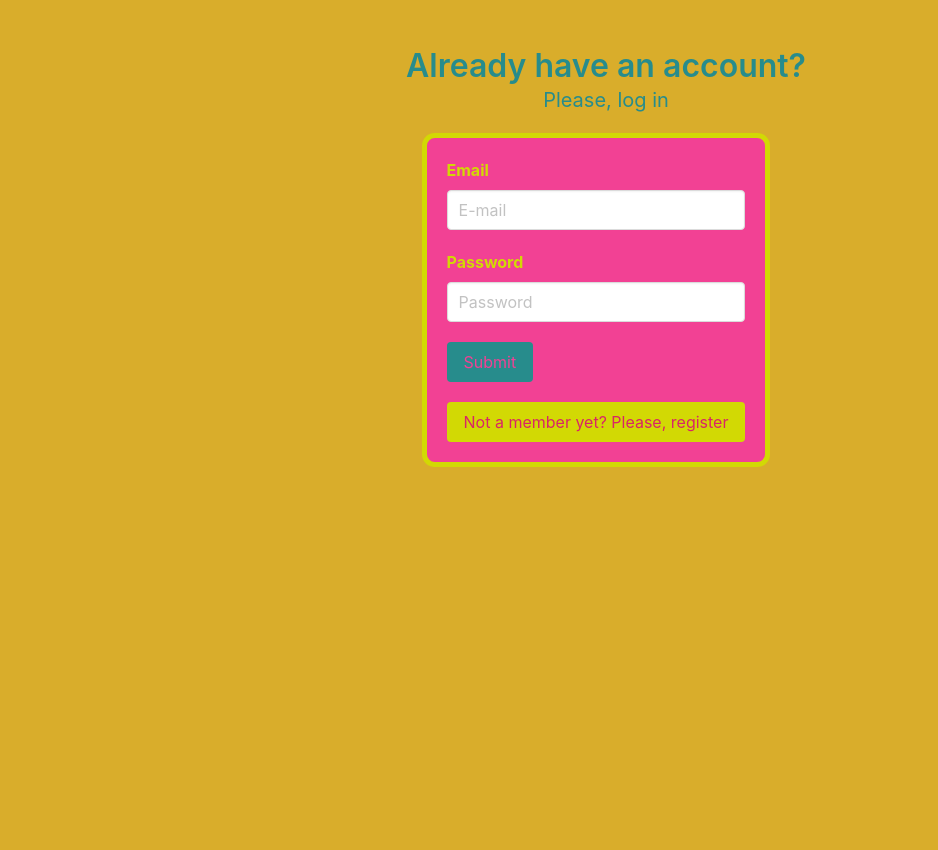
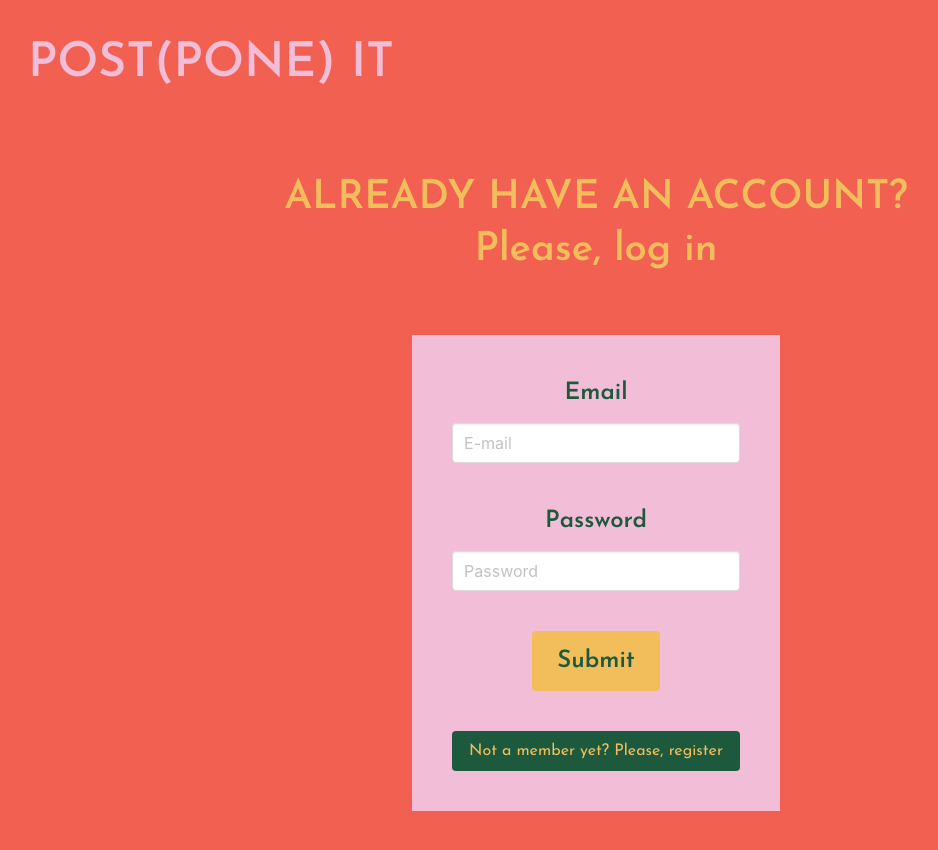
Before and after one commit to ainallamas/IronhackFinalProject, a Vue app: page /#/auth/login in a window 1280 px wide. Shown: the top 850 px of the page, without its empty margins (44-982 px from the left). Before the commit the page ends 800 px from the top, so only its background shows below. Built offline with nearby package versions, Linux system fonts and the light colour scheme; no server answers.

Commit message:
style changes

```diff
--- a/src/components/Login.vue
+++ b/src/components/Login.vue
@@ -4,20 +4,20 @@
 <div class="container">
 
 <div class="welcome-message">
-    <h1 class="title welcome">Already have an account?</h1>
-    <h2 class="subtitle welcome">Please, log in</h2>
+    <h1 class="title welcome is-size-2 has-text-weight-bold">ALREADY HAVE AN ACCOUNT?</h1>
+    <h2 class="subtitle welcome is-size-2 has-text-weight-bold">Please, log in</h2>
 </div>
 
 <div class="sign-in">
     <form @submit.prevent="onSubmit">
         <div class="field">
-            <label class="label">Email</label>
+            <label class="label is-size-4 has-text-weight-bold">Email</label>
             <div class="control">
             <input v-model="email" class="input" type="email" placeholder="E-mail">
             </div>
         </div>
             <div class="field">
-                <label class="label">Password</label>
+                <label class="label is-size-4 has-text-weight-bold">Password</label>
                 <div class="control">
                     <!-- Con el v-model almacenamos/vinculamos las variables al input que queramos -->
                 <input v-model="password" class="input" type="password" placeholder="Password">
@@ -25,7 +25,7 @@
             </div>
             <div class="field">
                 <div class="control">
-                <button class="button is-link is-centered submit-button" type="submit">Submit</button>
+                <button class="button is-link is-centered submit-button is-size-4 has-text-weight-bold" type="submit">Submit</button>
                 </div>
             </div>
     </form>
@@ -83,8 +83,12 @@ catch (error) {
 
 <style scoped>
 
+@import url('https://fonts.googleapis.com/css2?family=Josefin+Sans:wght@400;600&display=swap');
+
 label {
-color: #D2D904;
+    color: #1C593D;
+    font-family: 'Josefin Sans', sans-serif;
+    text-align: center;
 }
 
 .container {
@@ -93,51 +97,58 @@ color: #D2D904;
     align-items: center;
 }
 
+.control {
+    display: flex;
+    justify-content: center;
+}
+
 .welcome {
-    color: #278C8C;
+    font-family: 'Josefin Sans', sans-serif;
+    color: #F2BE5C;
 }
 
 .welcome-message {
-    margin-left: 20px;
-    display: flex;
-    flex-direction: column;
-    align-items: center;
+    margin: 20px;
+    text-align: center;
 }
 
 .sign-in {
-    margin: 20px;
-    border: solid 5px #D2D904;
-    border-radius: 0.8rem;
-    background-color:  #F24194;
+    margin: 40px;
+    background-color: #F2BDD6;
 }
 
 .field {
-    margin: 20px;
+    margin: 40px;
 }
 
 .register-button {
+    font-family: 'Josefin Sans', sans-serif;
     display: flex;
-    background-color: #D2D904;
+    background-color: #1C593D;
 }
 
 .register-button:hover {
-    background-color: #278C8C;
+    background-color: #F2BE5C;
 }
 
 .submit-button {
-    background-color: #278C8C;
-    color: #F24194;
+    font-family: 'Josefin Sans', sans-serif;
+    background-color: #F2BE5C;
+    color: #1C593D;
 }
 
 .submit-button:hover {
-    background-color: #D2D904;
-    color: #F24194;
+    background-color: #1C593D;
+    color: #F2BE5C;
 }
 
 a {
-    color: #D92567;
+    color: #F2BE5C;
+}
+
+a:hover {
+    color: #1C593D;
 }
 
 
-
 </style>
--- a/src/components/Navbar.vue
+++ b/src/components/Navbar.vue
@@ -2,11 +2,14 @@
 
 <div class="nav-top">
 <nav class="navbar" role="navigation" aria-label="main navigation">
+  <!-- <div class="navbar-brand">
+    <img src="https://encrypted-tbn0.gstatic.com/images?q=tbn:ANd9GcQyy_zGw32yNCVIqADtHgWGALoYrZrdRbRBmA&usqp=CAU" class="logo">
+  </div> -->
 
-  <div id="navbarBasicExample" class="navbar-menu">
+  <div class="navbar-menu">
    <div class="navbar-start">
-      <div class="navbar-item title ">
-      TASK DASHBOARD
+      <div class="navbar-item title has-text-weight-bold is-size-1">
+      POST(PONE) IT
       </div>
     </div>
   </div>
@@ -15,8 +18,8 @@
   <div class="navbar-end">
    <div class="navbar-item">
       <div class="buttons">
-        <button @click="logOut" class="button is-link is-centered logout-button">
-         <strong>Log out</strong>
+        <button @click="logOut" class="button is-link is-centered logout-button is-size-4 has-text-weight-bold">
+              Log out
         </button>
       </div>
     </div>
@@ -50,30 +53,35 @@ try {
 
 <style scoped>
 
+@import url('https://fonts.googleapis.com/css2?family=Josefin+Sans:wght@400;600&display=swap');
+
 .title {
-  color: #F24194;
+  color:#F26052;
+  font-family: 'Josefin Sans', sans-serif;
 }
 
 .navbar-menu {
-  background-color:#D9AD2B;
+  background-color:#F2BDD6;
 }
 
 .navbar-item {
-  background-color: #D9AD2B;
+  background-color: #F2BDD6;
 }
 
 .logout-button {
-  background-color: #D2D904;
-  color: #F24194;
+  font-family: 'Josefin Sans', sans-serif;
+  background-color: #F26052;
+  color: #1C593D;
 }
 
 .logout-button:hover {
-  background-color: #F24194;
-  color: #278C8C;
+  background-color: #1C593D;
+  color: #F2BE5C;
 }
 
-
-
-
+.buttons {
+  display: flex;
+  justify-content: center;
+}
 
 </style>
--- /dev/null
+++ b/src/components/NavbarLogin.vue
@@ -0,0 +1,42 @@
+<template>
+
+<div class="nav-top">
+<nav class="navbar" role="navigation" aria-label="main navigation">
+
+<div class="navbar-menu">
+   <div class="navbar-start">
+      <div class="navbar-item title has-text-weight-bold is-size-1">
+      POST(PONE) IT
+      </div>
+    </div>
+</div>
+
+</nav>
+</div>
+
+
+</template>
+
+<script setup>
+</script>
+
+<style scoped>
+
+@import url('https://fonts.googleapis.com/css2?family=Josefin+Sans:wght@400;600&display=swap');
+
+.title {
+  color:#F2BDD6;
+  background-color: #F26052;
+  font-family: 'Josefin Sans', sans-serif;
+  margin: 20px 0px 0px 60px;
+}
+
+.navbar-menu {
+  background-color:#F26052;
+}
+
+.navbar-item {
+  background-color: #F26052;
+}
+
+</style>
--- a/src/components/NewTask.vue
+++ b/src/components/NewTask.vue
@@ -3,7 +3,7 @@
 <div class="container">
 
 <div class="welcome-message">
-    <h1 class="title">NEW TASK</h1>
+    <h1 class="title has-text-weight-bold is-size-1">WHAT'S NEXT?</h1>
 </div>
 
 <form @submit.prevent="onSubmit">
@@ -22,7 +22,7 @@
 
     <div class="field">
         <div class="control">
-        <button class="button is-link is-centered submit-button" type="submit">Submit</button>
+        <button class="button is-link is-centered submit-button is-size-5 has-text-weight-bold" type="submit">Submit</button>
         </div>
     </div>
 
@@ -63,15 +63,28 @@ const onSubmit = (async () => {
 </script>
 
 <style scoped>
+@import url('https://fonts.googleapis.com/css2?family=Josefin+Sans:wght@400;600&display=swap');
+
+.title {
+  color: #F2BDD6;
+  font-family: 'Josefin Sans', sans-serif;
+}
 
 .container {
-    border: solid 5px #D2D904;
-    border-radius: 0.8rem;
-    background-color:  #F24194;
+    border: solid 5px #1C593D;
+    background-color:  #1C593D;
+}
+
+form {
+   margin: 0px 20px 0px 20px;
+}
+
+.control {
+    margin-bottom: 30px;
 }
 
 .welcome-message {
-    margin: 20px;
+    margin: 40px;
     display: flex;
     flex-direction: column;
     align-items: center;
@@ -83,13 +96,14 @@ const onSubmit = (async () => {
 }
 
 .submit-button {
-    background-color: #278C8C;
-    color: #F24194;
+    font-family: 'Josefin Sans', sans-serif;
+    background-color:#F2BE5C;
+    color: #F26052;
 }
 
 .submit-button:hover {
-    background-color: #D2D904;
-    color: #F24194;
-}
+    background-color:#F26052;
+    color:  #F2BE5C;
+};
 
 </style>
--- a/src/components/Register.vue
+++ b/src/components/Register.vue
@@ -5,26 +5,26 @@
 <div class="container">
 
 <div class="welcome-message">
-    <h1 class="title welcome">Please, sign up</h1>
+    <h1 class="title welcome is-size-2 has-text-weight-bold">Please, sign up</h1>
 </div>
 
 <div class="sign-up">
     <form @submit.prevent="onSubmit">
         <div class="field">
-            <label class="label">Email</label>
+            <label class="label is-size-4 has-text-weight-bold">Email</label>
             <div class="control">
             <input v-model="email" class="input" type="email" placeholder="E-mail">
             </div>
         </div>
         <div class="field">
-            <label class="label">Password</label>
+            <label class="label is-size-4 has-text-weight-bold">Password</label>
             <div class="control">
                 <!-- Con el v-model almacenamos/vinculamos las variables al input que queramos -->
             <input v-model="password" class="input" type="password" placeholder="Password">
             </div>
         </div>
         <div class="field">
-            <label class="label">Password confirmation</label>
+            <label class="label is-size-4 has-text-weight-bold">Password confirmation</label>
             <div class="control">
                 <!-- Con el v-model almacenamos/vinculamos las variables al input que queramos -->
             <input v-model="passwordConfirmation" class="input" type="password" placeholder="Password confirmation">
@@ -32,7 +32,7 @@
         </div>
         <div class="field">
             <div class="control">
-            <button class="button is-link is-centered submit-button" type="submit" placeholder="Text input">Submit</button>
+            <button class="button is-link is-centered submit-button is-size-4 has-text-weight-bold" type="submit">Submit</button>
             </div>
             </div>
         </form>
@@ -89,8 +89,12 @@ catch (error) {
 
 <style scoped>
 
+@import url('https://fonts.googleapis.com/css2?family=Josefin+Sans:wght@400;600&display=swap');
+
 label {
-color: #D2D904;
+    color: #1C593D;
+    font-family: 'Josefin Sans', sans-serif;
+    text-align: center;
 }
 
 .container {
@@ -99,50 +103,57 @@ color: #D2D904;
     align-items: center;
 }
 
+.control {
+    display: flex;
+    justify-content: center;
+}
+
 .welcome {
-    color: #278C8C;
+    font-family: 'Josefin Sans', sans-serif;
+    color:#F2BE5C;
 }
 
 .welcome-message {
-    margin-left: 20px;
-    display: flex;
-    flex-direction: column;
-    align-items: center;
+    margin: 20px;
+    text-align: center;
 }
 
 .sign-up {
-    margin: 20px;
-    border: solid 5px #D2D904;
-    border-radius: 0.8rem;
-    background-color:  #F24194;
+    margin: 40px;
+    background-color: #F2BDD6;
 }
 
 .field {
-    margin: 20px;
+    margin: 40px;
 }
 
 .login-button {
+    font-family: 'Josefin Sans', sans-serif;
     display: flex;
-    background-color: #D2D904;
+    background-color:  #1C593D;
 }
 
 .login-button:hover {
-    background-color: #278C8C;
+    background-color: #F2BE5C;
 }
 
 .submit-button {
-    background-color: #278C8C;
-    color: #F24194;
+    font-family: 'Josefin Sans', sans-serif;
+    background-color: #F2BE5C;
+    color: #1C593D;
 }
 
 .submit-button:hover {
-    background-color: #D2D904;
-    color: #F24194;
+    background-color: #1C593D;
+    color: #F2BE5C;
 }
 
 a {
-    color: #D92567;
+    color: #F2BE5C;
 }
 
+a:hover {
+    color: #1C593D;
+}
 
 </style>
--- a/src/components/TaskCard.vue
+++ b/src/components/TaskCard.vue
@@ -5,27 +5,27 @@
 
 <!-- El que hi ha després de :class només es compleix quan el boolean (isCreated) sigui true -->
 
-<div v-if="!taskEdition" class="task-card" :class="{ done : props.task.isCreated }">
+<div v-if="!taskEdition" class="task-card has-text-centered" :class="{ done : props.task.isCreated }">
 
     <div class="task-title">
-    <div class="title">{{props.task.title}}</div>
+    <div class="title tasca" :class="{ fet : props.task.isCreated }">{{props.task.title}}</div>
     </div>
 
     <div class="task-description">
-    <div class="subtitle">{{props.task.description}}</div>
+    <div class="subtitle tasca" :class="{ fet : props.task.isCreated }">{{props.task.description}}</div>
     </div>
 
     <div class="task-buttons">
-    <button @click="editTask" class="button submit-button">Edit</button>
+    <button @click="editTask" class="button submit-button is-size-5 has-text-weight-bold">Edit</button>
 
-    <button @click="completedTask" class="button submit-button">Done</button>
+    <button @click="completedTask" class="button submit-button is-size-5 has-text-weight-bold">Done</button>
 
-    <button @click="delTask" class="button submit-button">Delete</button>
+    <button @click="delTask" class="button submit-button is-size-5 has-text-weight-bold">Delete</button>
     </div>
 
 </div>
 
-<div v-else class="task-card" :class="{ done : props.task.isCreated }">
+<div v-else class="task-card tarea has-text-centered" :class="{ done : props.task.isCreated }">
 
     <div class="field">
         <div class="control">
@@ -41,18 +41,18 @@
 
     <div class="field">
         <div class="control">
-        <button @click="acceptChanges" class="button submit-button">
+        <button @click="acceptChanges" class="button submit-button is-size-5 has-text-weight-bold">
             <strong>Accept</strong>
         </button>
-        <button @click="cancelChanges" class="button submit-button">
+        <button @click="cancelChanges" class="button submit-button is-size-5 has-text-weight-bold">
            <strong>Cancel</strong>
         </button>
         </div>
     </div>
 
 </div>
+</div>
 
-</div>
 </div>
 
 </template>
@@ -125,35 +125,39 @@ const acceptChanges = (async () => {
 
 
 <style scoped>
+@import url('https://fonts.googleapis.com/css2?family=Josefin+Sans:wght@400;600&display=swap');
 
 .task-card {
-    border: solid 5px #D92567;
-    border-radius: 0.8rem;
+    font-family: 'Josefin Sans', sans-serif;
+    border: solid 5px #F2BE5C;
     padding: 1rem;
     margin-top: 10px;
-    background-color: #D2D904;
+    background-color: #F2BE5C;
 }
 
 .task-buttons {
     display: flex;
-    justify-content: space-between;
-    margin: 20px;
+    justify-content: space-around;
+    align-items: center;
+    margin: 15px;
 }
 
 .done {
-    background-color:#D92567;
-    border: solid 5px  #D2D904;
+    background-color:#F2BDD6;
+    border: solid 5px #F26052;
+    /* text-decoration: line-through; */
 }
 
 .submit-button {
-    background-color: #278C8C;
-    border: #278C8C;
-    color: #F24194;
+    font-family: 'Josefin Sans', sans-serif;
+    background-color: #1C593D;
+    border: none;
+    color: #F26052;
 }
 
 .submit-button:hover {
-    background-color: #F24194;
-    color: #D6BD2A;
+    background-color:#F26052;
+    color: #F2BDD6;
 }
 
 .control {
@@ -161,4 +165,12 @@ const acceptChanges = (async () => {
     justify-content: space-around;
 }
 
+.tasca {
+    color: #1C593D;
+}
+
+.fet {
+    text-decoration: line-through;
+};
+
 </style>
--- a/src/style.css
+++ b/src/style.css
@@ -1,7 +1,9 @@
+@import 'https://pro.fontawesome.com/releases/v5.10.0/css/all.css';
 @import "https://cdn.jsdelivr.net/npm/bulma@0.9.4/css/bulma.min.css";
-@import 'https://pro.fontawesome.com/releases/v5.10.0/css/all.css';
+
 
 
 :root {
-    background-color: #D9AD2B;
+    background-color:#F26052;
+    /* background-image: url('https://design-milk.com/images/2016/03/kindah-khalidy-2.15_painting1.jpg'); */
 }
--- a/src/views/Auth.vue
+++ b/src/views/Auth.vue
@@ -1,10 +1,14 @@
 <template>
+
+<NavbarLogin />
 
 <router-view></router-view>
 
 </template>
 
 <script setup>
+import NavbarLogin from '../components/NavbarLogin.vue';
+
 </script>
 
 <style scoped>
--- a/src/views/Home.vue
+++ b/src/views/Home.vue
@@ -6,10 +6,11 @@
 <Navbar />
 
 <NewTask />
-<div v-for="task in taskStore.task">
+<div class="columns is-multiline">
+<div v-for="task in taskStore.task" class="column is-12-mobile is-6-tablet is-4-desktop">
     <TaskCard :task="task"/>
 </div>
-
+</div>
 
 </div>
 </div>
@@ -39,4 +40,13 @@ taskStore.getTasks();
 </script>
 
 <style scoped>
+
+.column {
+    padding: 0rem;
+}
+
+.section {
+    background-color: #F2BDD6;
+}
+
 </style>
```
Also changed, not shown: 20 other files (tests, documents, lock files or other folders).
